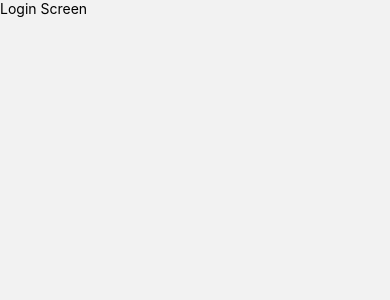
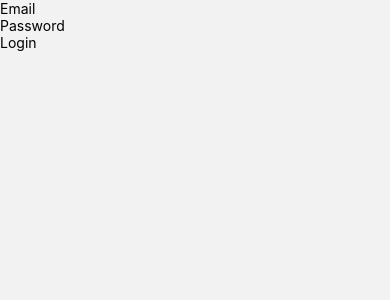
Before and after one commit to zeyadkhaled2/ai-companion-dev-frontend, a React Native app: screen /Login in a window 390 px wide. Shown: the top 300 px of the page. Built offline with nearby package versions, Linux system fonts and the light colour scheme.

Commit message:
a real solid app login succesfully working from testing on the android emulator, milestone

```diff
--- a/src/screens/HomeScreen.tsx
+++ b/src/screens/HomeScreen.tsx
@@ -5,7 +5,7 @@ export default function HomeScreen() {
 
     return (
         <SafeAreaView>
-            <Text>Login Screen</Text>
+            <Text>Home Screen</Text>
         </SafeAreaView>
     )
 }
--- a/src/screens/LoginScreen.tsx
+++ b/src/screens/LoginScreen.tsx
@@ -1,11 +1,74 @@
-import {View, Text} from 'react-native'
-import { SafeAreaView } from 'react-native-safe-area-context'
+import { useState } from 'react';
+import { View, Text, TextInput, TouchableOpacity, StyleSheet } from 'react-native';
+import { SafeAreaView } from 'react-native-safe-area-context';
+import { useForm, Controller } from 'react-hook-form';
+import { zodResolver } from '@hookform/resolvers/zod';
+import { loginSchema, LoginFormData } from '../types/authSchemas';
+import { useAuthStore } from '../store/authStore';
 
 export default function LoginScreen() {
 
+    const { control, handleSubmit, formState: { errors } } = useForm<LoginFormData>({
+        resolver: zodResolver(loginSchema),
+    });
+    const login = useAuthStore((state) => state.login);
+    const [isSubmitting, setIsSubmitting] = useState(false);
+    const [serverError, setServerError] = useState<string | null>(null);
+
+    const onSubmit = async (data: LoginFormData) => {
+        setServerError(null);
+        setIsSubmitting(true);
+        try {
+            await login(data);
+        } catch (err) {
+            setServerError('Invalid email or password');
+        } finally {
+            setIsSubmitting(false);
+        }
+    };
+
+
+
+
+
     return (
         <SafeAreaView>
-            <Text>Login Screen</Text>
+            {/* email */}
+            <Controller
+                control={control}
+                name="email"
+                render={({ field: { onChange, onBlur, value } }) => (
+                    <TextInput
+                        placeholder="Email"
+                        onBlur={onBlur}
+                        onChangeText={onChange}
+                        value={value}
+                        autoCapitalize="none"
+                        keyboardType="email-address"
+                    />
+                )}
+            />
+            {errors.email && <Text style={{ color: 'red' }}>{errors.email.message}</Text>}
+            {/* passowrd */}
+            <Controller
+                control={control}
+                name="password"
+                render={({ field: { onChange, onBlur, value } }) => (
+                    <TextInput
+                        placeholder="Password"
+                        onBlur={onBlur}
+                        onChangeText={onChange}
+                        value={value}
+                        autoCapitalize="none"
+                        secureTextEntry
+                    />
+                )}
+            />
+            {errors.password && <Text style={{ color: 'red' }}>{errors.password.message}</Text>}
+            {serverError && <Text style={{ color: 'red' }}>{serverError}</Text>}
+            <TouchableOpacity onPress={handleSubmit(onSubmit)} disabled={isSubmitting}>
+                <Text>{isSubmitting ? 'Logging in...' : 'Login'}</Text>
+            </TouchableOpacity>
         </SafeAreaView>
     )
 }
--- /dev/null
+++ b/src/services/authApi.ts
@@ -0,0 +1,9 @@
+import axios from 'axios';
+import { LoginFormData } from '../types/authSchemas';
+
+const API_URL = 'http://10.0.2.2:3000/api/auth';
+
+export async function loginRequest(data: LoginFormData) {
+  const response = await axios.post(`${API_URL}/login`, data);
+  return response.data; // { token, user }
+}
--- a/src/store/authStore.tsx
+++ b/src/store/authStore.tsx
@@ -1,10 +1,14 @@
-import { create} from 'zustand';
+import { create } from 'zustand';
+import * as SecureStore from 'expo-secure-store';
+import { loginRequest } from '../services/authApi';
+import { LoginFormData } from '../types/authSchemas';
 
 interface AuthState {
   token: string | null;
   isLoading: boolean;
   setToken: (token: string | null) => void;
   setLoading: (isLoading: boolean) => void;
+  login: (data: LoginFormData) => Promise<void>;
 }
 
 export const useAuthStore = create<AuthState>((set) => ({
@@ -12,4 +16,9 @@ interface AuthState {
   isLoading: true,
   setToken: (token) => set({ token }),
   setLoading: (isLoading) => set({ isLoading }),
+  login: async (data) => {
+    const result = await loginRequest(data);
+    await SecureStore.setItemAsync('userToken', result.token);
+    set({ token: result.token });
+  },
 }));
--- /dev/null
+++ b/src/types/authSchemas.ts
@@ -0,0 +1,8 @@
+import { z } from 'zod';
+
+export const loginSchema = z.object({
+  email: z.string().email('Enter a valid email'),
+  password: z.string().min(6, 'Password must be at least 6 characters'),
+});
+
+export type LoginFormData = z.infer<typeof loginSchema>;
```
Lines whose indentation alone changed are shown as unchanged.
